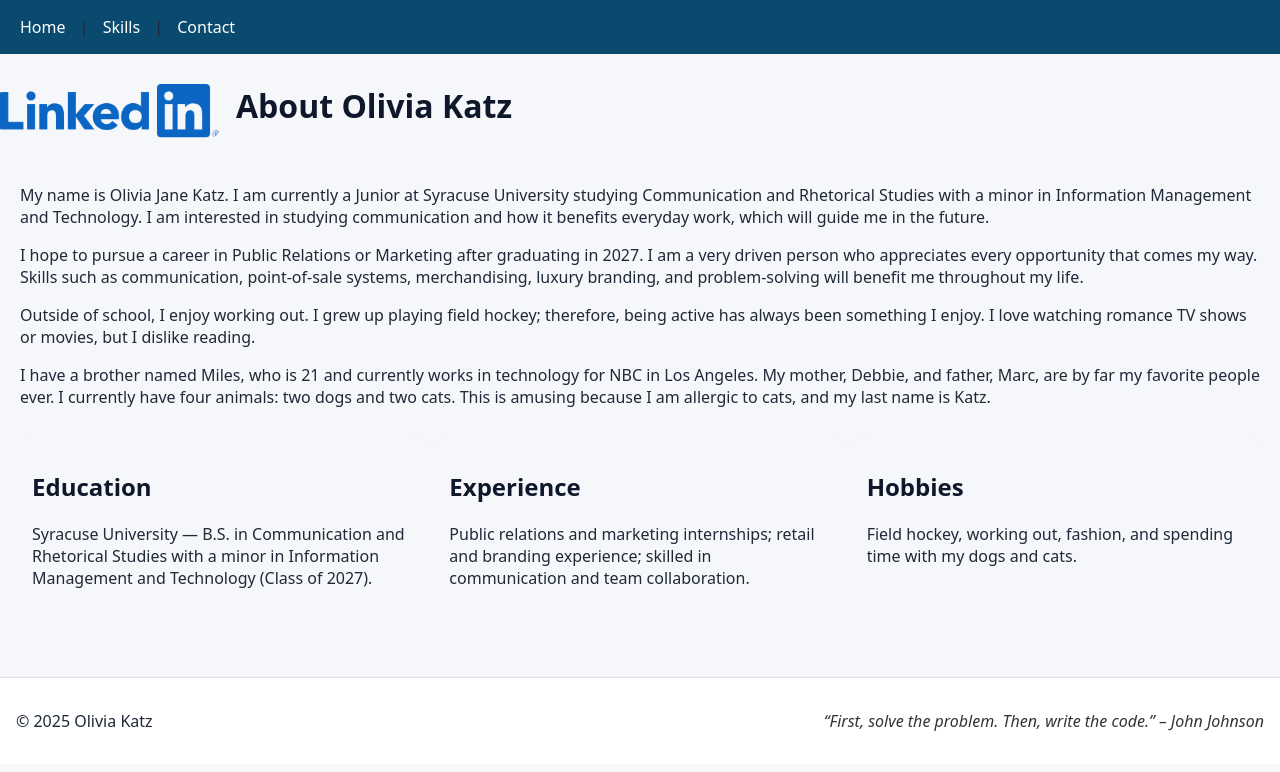
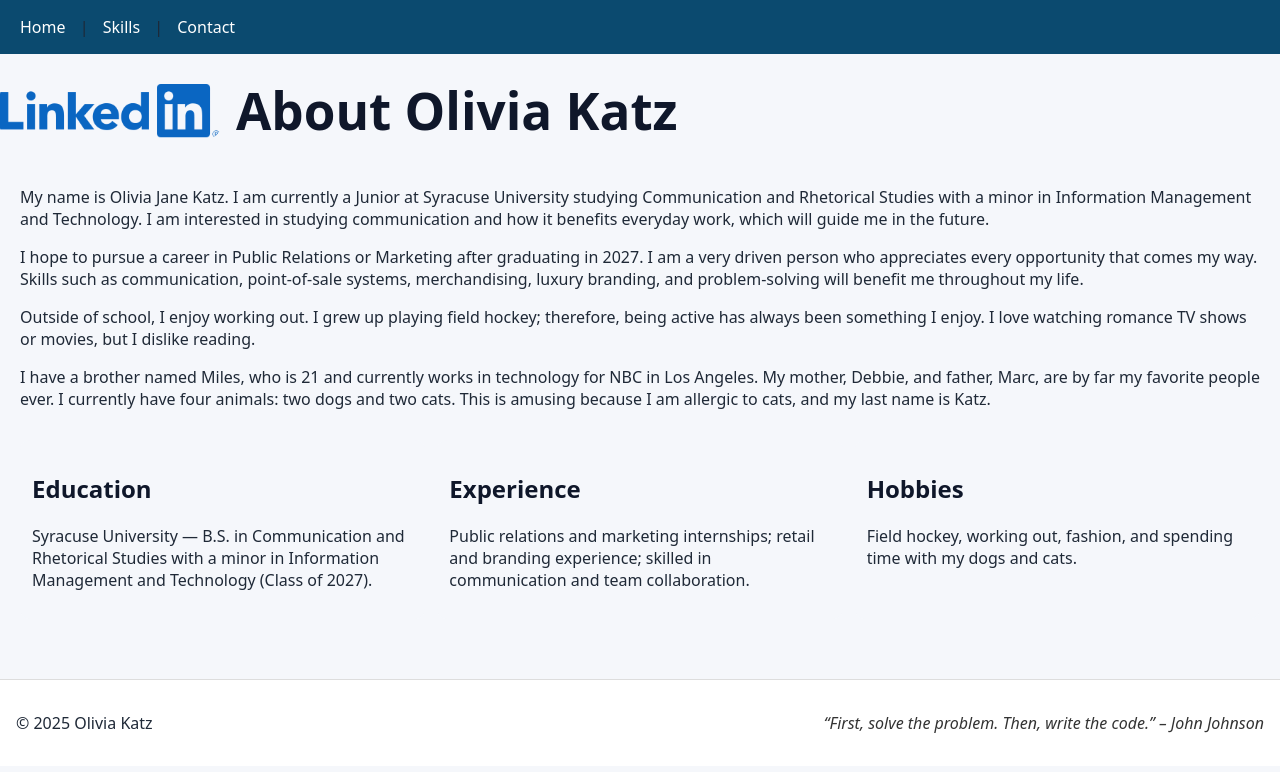
Before and after one commit to oliviajkatz/ist263, a plain HTML site: page lab08/index.html in a window 1280 px wide. Drawn offline with Linux system fonts and the light colour scheme; files whose address does not match are found by name.

Commit message:
Update index.html

```diff
--- a/lab08/index.html
+++ b/lab08/index.html
@@ -16,6 +16,15 @@
 
     main.container {
       padding: 20px;
+    }
+
+    /* --- HEADINGS --- */
+    header h1 {
+      /* responsive scale: min 1.8rem, prefer 4vw, max 3.2rem */
+      font-size: clamp(1.8rem, 4vw, 3.2rem);
+      line-height: 1.05;
+      margin: 0 0 12px 0;
+      font-weight: 700;
     }
 
     /* --- FLOAT PRACTICE --- */
```
